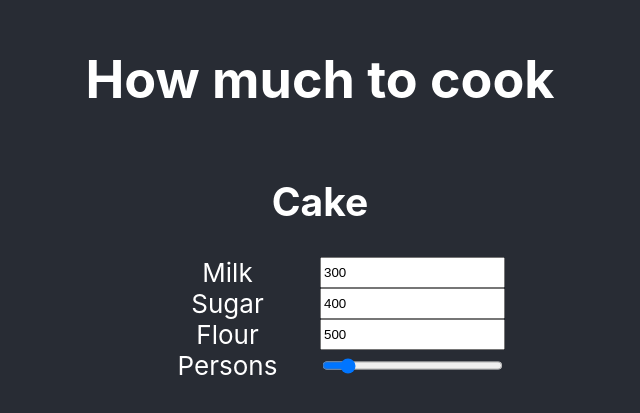
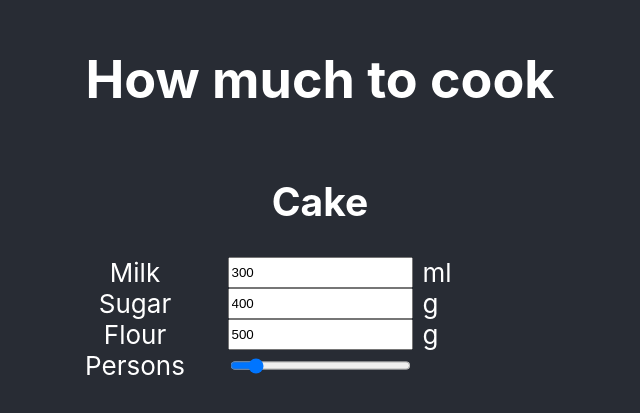
Before and after one commit to kateGalich/cookcalc, a React (Create React App) app: page / in a window 1280 px wide. Shown: the part 203-616 px from the top of the page, without its empty margins (320-960 px from the left). Built offline with nearby package versions, Linux system fonts and the light colour scheme.

Commit message:
adding units to recipe parts

```diff
--- a/src/App.css
+++ b/src/App.css
@@ -39,5 +39,10 @@
 
 .container{
   display: grid;
-  grid-template-columns: 1fr 1fr;
+  grid-template-columns: 1fr 1fr 1fr;
+
 }
+.container span{
+  text-align:start;
+  padding-left: 10px;
+}
--- a/src/App.js
+++ b/src/App.js
@@ -5,6 +5,7 @@ function App(props) {
   let parts = props.parts.map(p => <>
     <label for='part1'>{p.name}</label>
     <input type="number" id="part1" value={p.amount}></input>
+    <span>{p.unit}</span>
   </>);
   return (
     <div className="App">
--- a/src/index.js
+++ b/src/index.js
@@ -7,9 +7,9 @@ import reportWebVitals from './reportWebVitals';
 let appData = {
   recipeName: 'Cake',
   parts: [
-    { name: "Milk", amount: 300 },
-    { name: "Sugar", amount: 400 },
-    { name: "Flour", amount: 500 },
+    { name: "Milk", amount: 300, unit: "ml" },
+    { name: "Sugar", amount: 400, unit: "g" },
+    { name: "Flour", amount: 500, unit: "g" },
   ],
   persons: 2,
   maxPersons: 10,
```
